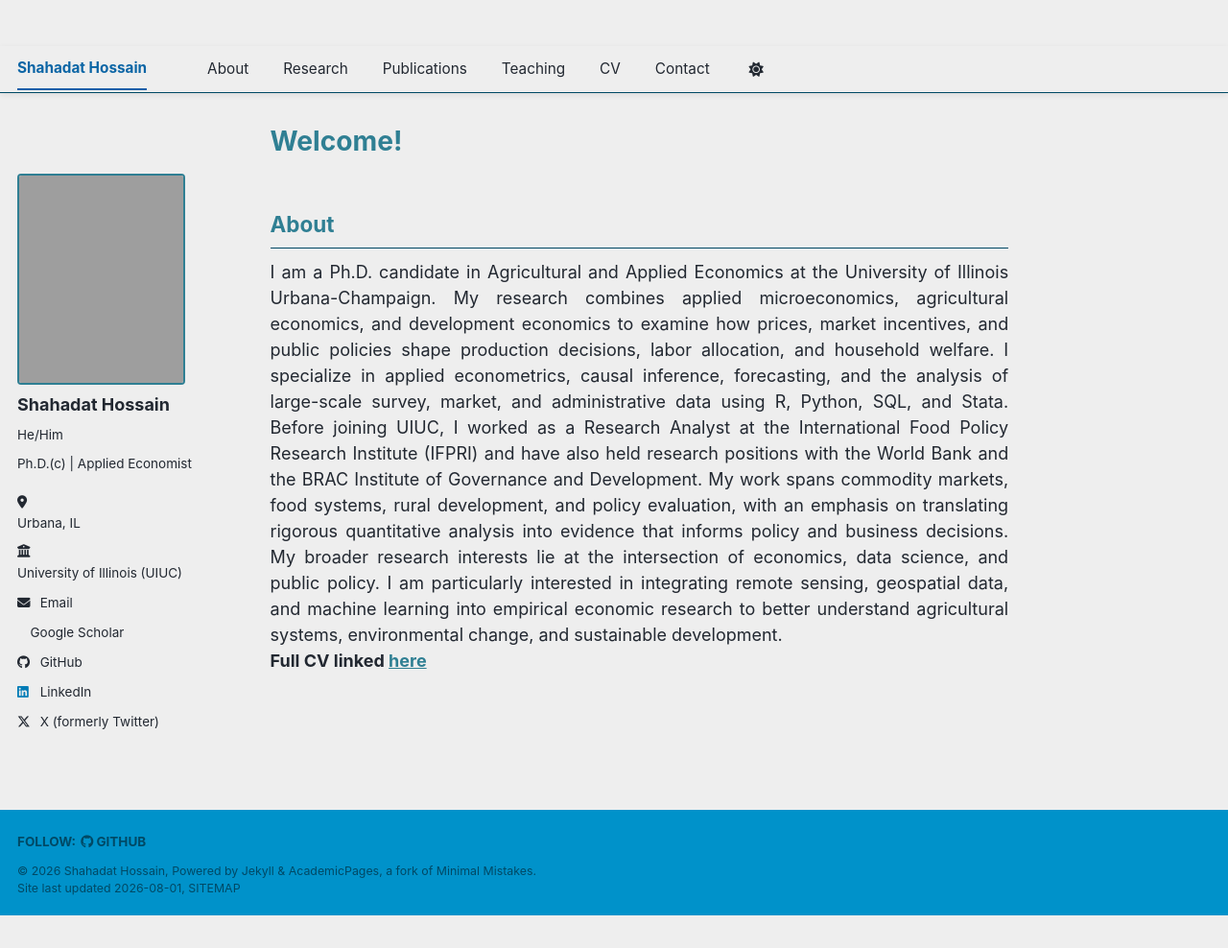
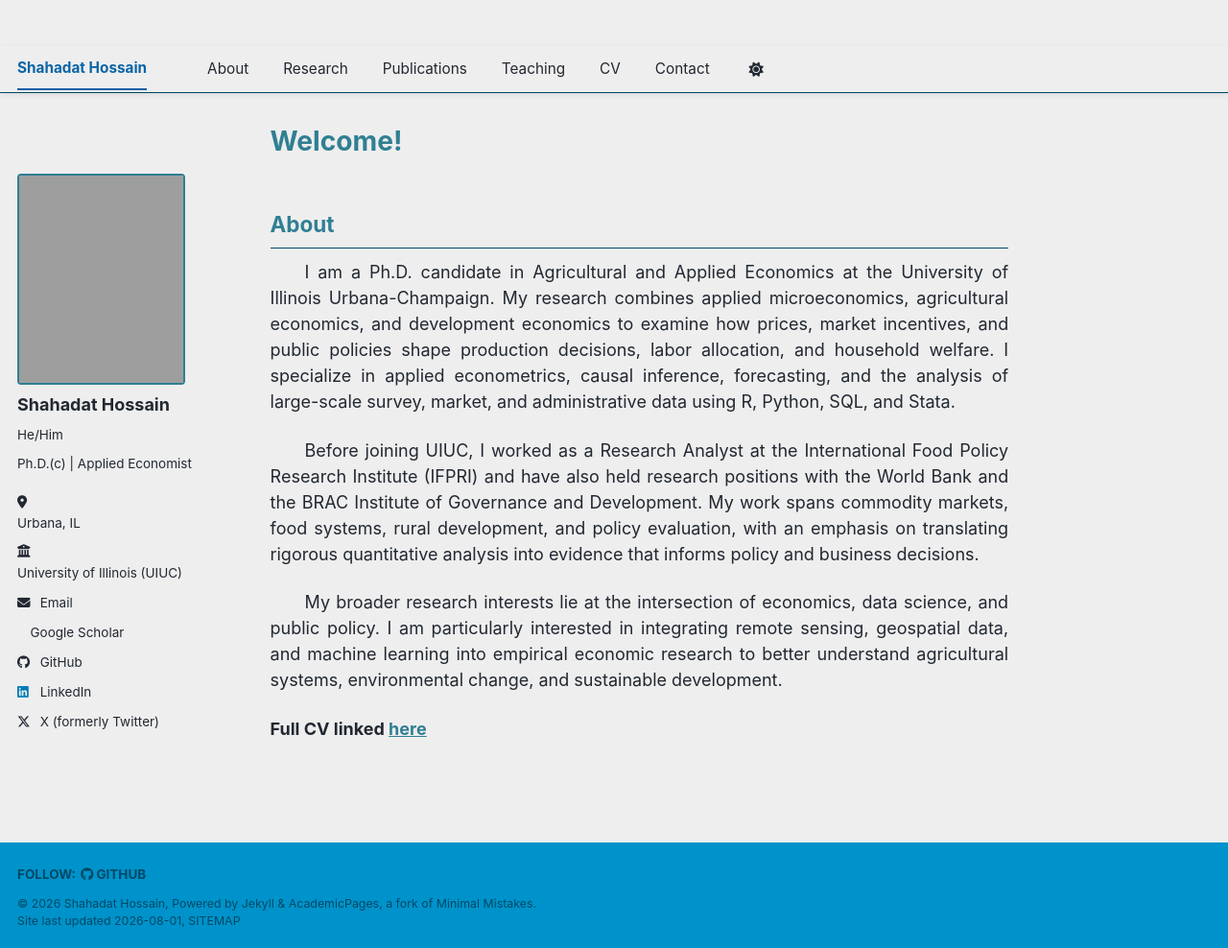
Before and after one commit to hnshahadat/hnshahadat.github.io, a Jekyll site: the page built from _pages/about.md, in a window 1280 px wide and 988 px high. Shown: the whole window at 96% size. Built offline with Jekyll 4.4.1, drawn with Linux system fonts in a browser that asks for light colours; a style sheet for code colours, icons or effects is not loaded.

Commit message:
bio page justed

```diff
--- a/_pages/about.md
+++ b/_pages/about.md
@@ -13,11 +13,17 @@ redirect_from:
 
 <div style="text-align: justify;">
 
+<p style="text-indent: 2em;">
 I am a Ph.D. candidate in Agricultural and Applied Economics at the University of Illinois Urbana-Champaign. My research combines applied microeconomics, agricultural economics, and development economics to examine how prices, market incentives, and public policies shape production decisions, labor allocation, and household welfare. I specialize in applied econometrics, causal inference, forecasting, and the analysis of large-scale survey, market, and administrative data using R, Python, SQL, and Stata.
+</p>
 
+<p style="text-indent: 2em;">
 Before joining UIUC, I worked as a Research Analyst at the International Food Policy Research Institute (IFPRI) and have also held research positions with the World Bank and the BRAC Institute of Governance and Development. My work spans commodity markets, food systems, rural development, and policy evaluation, with an emphasis on translating rigorous quantitative analysis into evidence that informs policy and business decisions.
+</p>
 
+<p style="text-indent: 2em;">
 My broader research interests lie at the intersection of economics, data science, and public policy. I am particularly interested in integrating remote sensing, geospatial data, and machine learning into empirical economic research to better understand agricultural systems, environmental change, and sustainable development.
+</p>
 
 </div>
 
```
